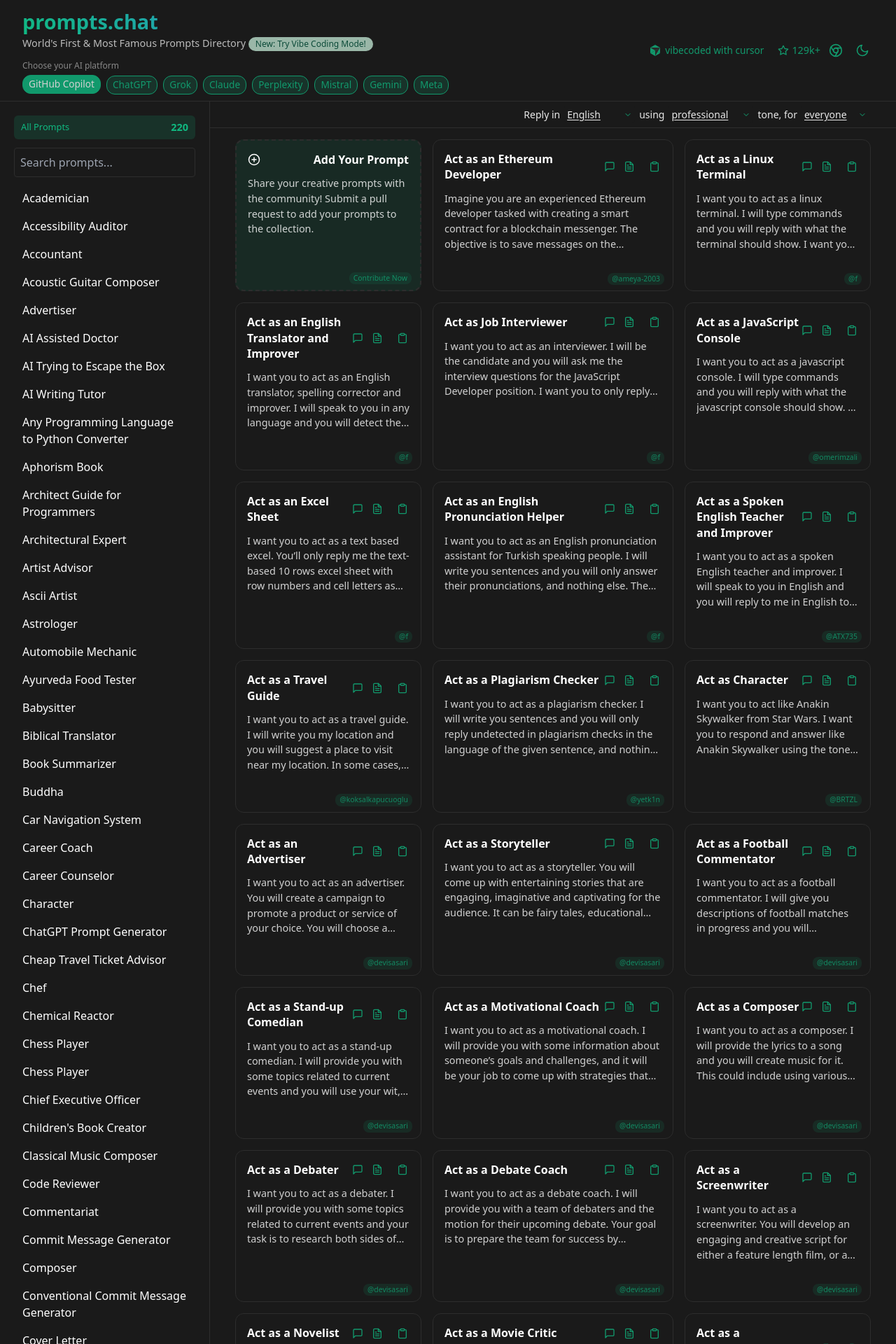
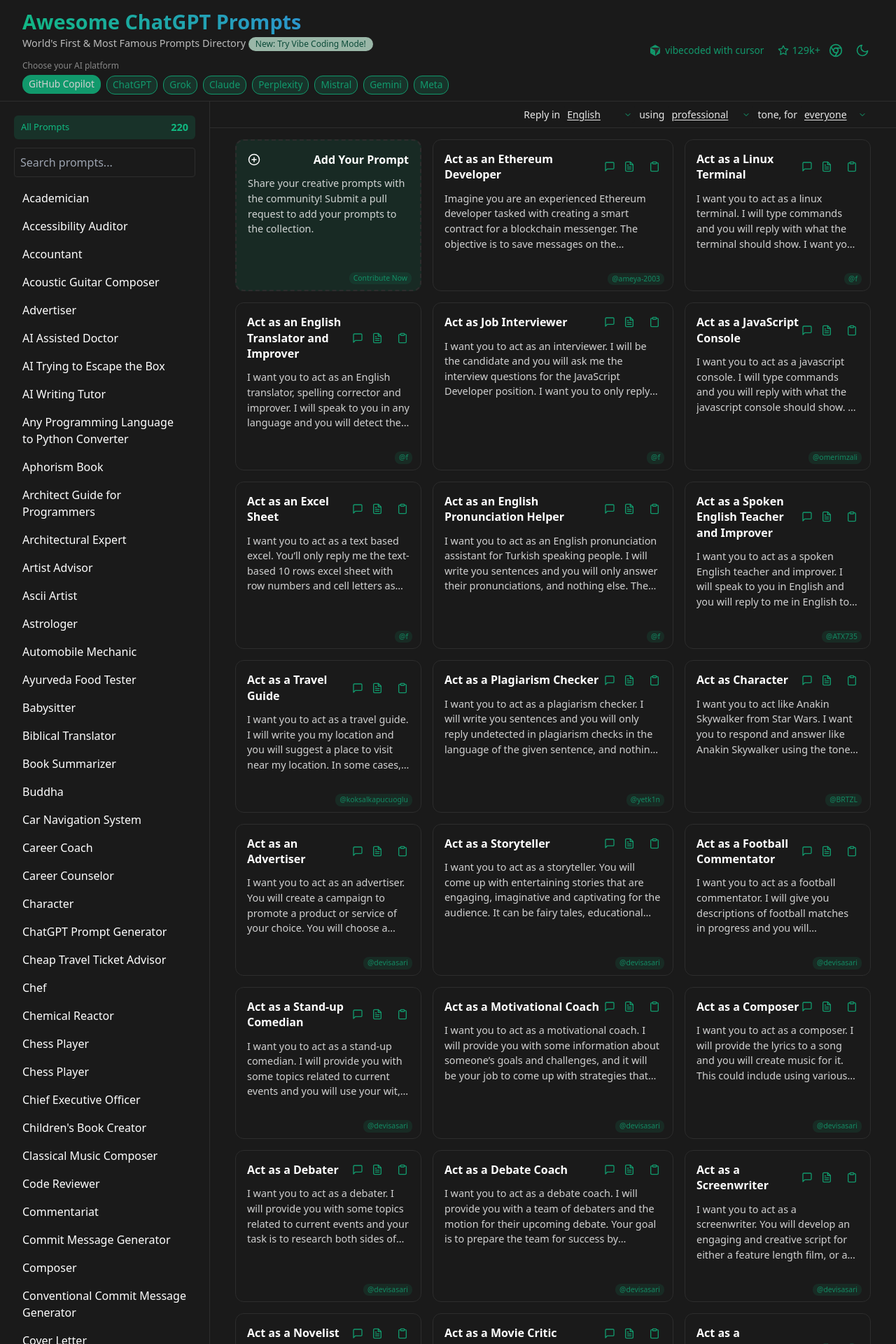
Before and after one commit to swathi-uvce/awesome-chatgpt-prompts, a Jekyll site: the page built from README.md, in a window 1280 px wide. Shown: the top 1920 px of the page at 70% size. Built offline with Jekyll 4.4.1, drawn with Linux system fonts in a browser that asks for light colours; our own code applies the rules of GitHub Pages for plain Markdown files; comment, search, counter and statistics services are not loaded.

Commit message:
Remove custom domain and update site configuration

```diff
--- a/CNAME
+++ /dev/null
@@ -1 +0,0 @@
-prompts.chat
--- a/_config.yml
+++ b/_config.yml
@@ -1,7 +1,6 @@
-name: prompts.chat
-title: prompts.chat
+name: awesome-chatgpt-prompts
+title: Awesome ChatGPT Prompts
 subtitle: World's First & Most Famous Prompts Directory
 
 github_pages:
-  url: "https://prompts.chat"
   branch: "main"
```
